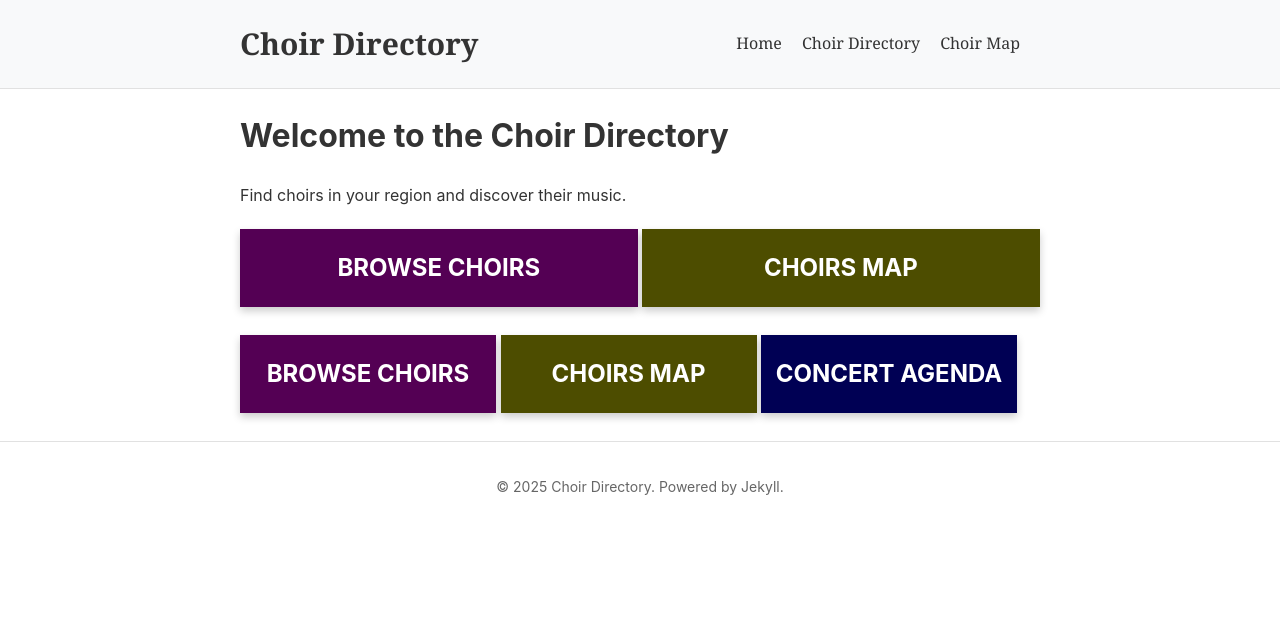
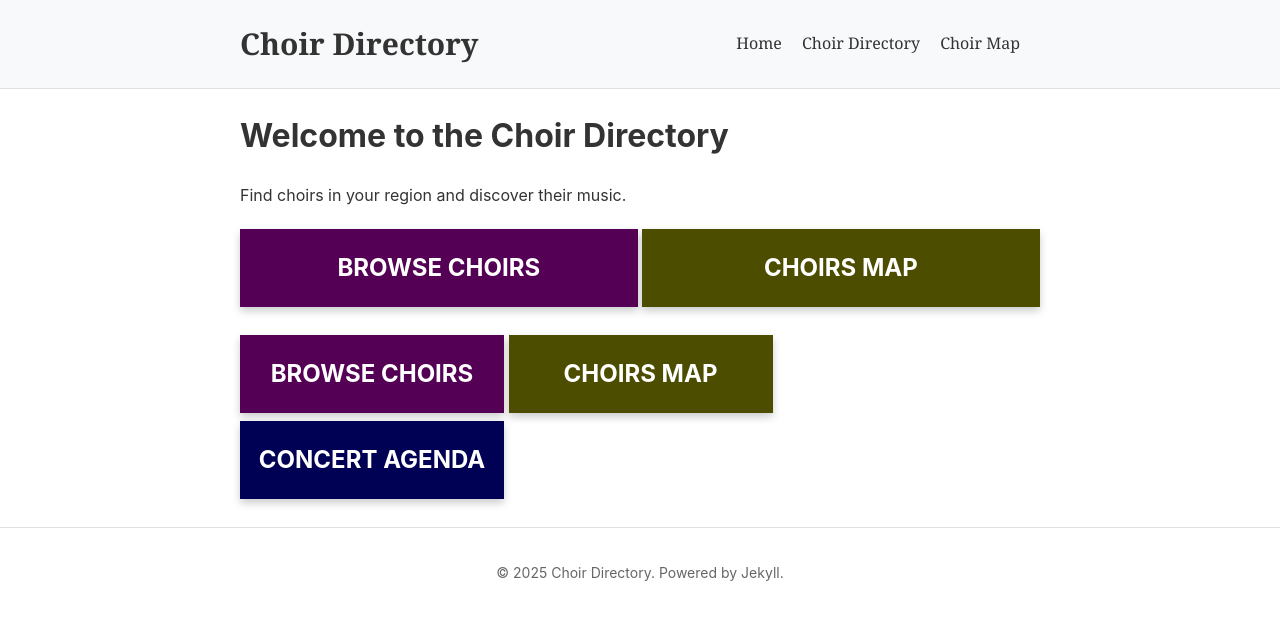
Before and after one commit to jllobera/choir-directory, a Jekyll site: the page built from index.html, in a window 1280 px wide. Shown: the top 620 px of the page. Built offline with Jekyll 4.4.1, drawn with Linux system fonts in a browser that asks for light colours; a script that is not in the unit is left out.

Commit message:
Update index.html

```diff
--- a/index.html
+++ b/index.html
@@ -22,7 +22,7 @@
 </div>
 
 <div class="button-container">
-  {% include browse-choirs-button.html button-width-desktop="32%" %}
-  {% include choir-map-button.html button-width-desktop="32%" %}
-  {% include concert-agenda-button.html button-width-desktop="32%" %}
+  {% include browse-choirs-button.html button-width-desktop="33%" %}
+  {% include choir-map-button.html button-width-desktop="33%" %}
+  {% include concert-agenda-button.html button-width-desktop="33%" %}
 </div>
```
